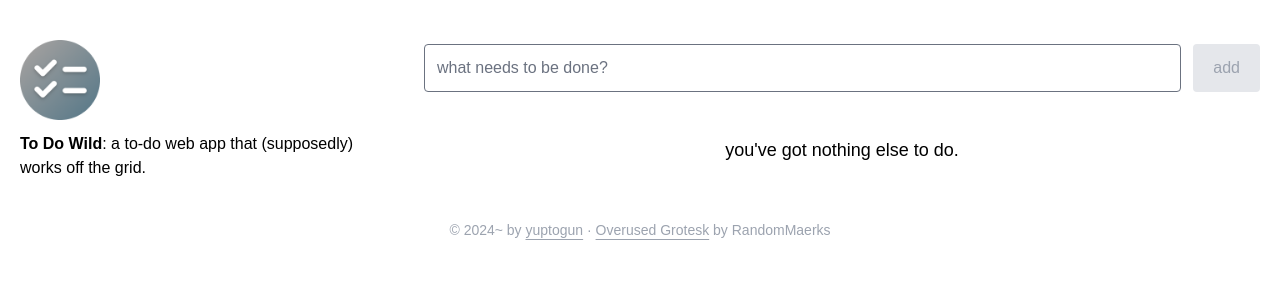
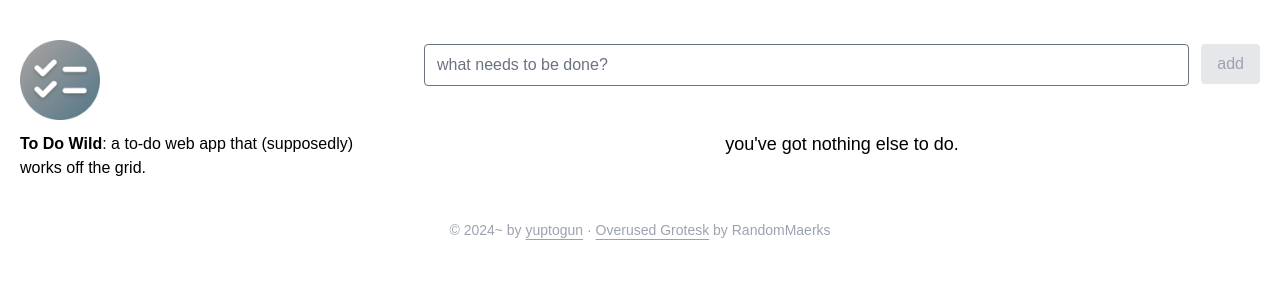
Before and after one commit to yuptogun/todo-wild, a Vue app: page / in a window 1280 px wide. Shown: the top 300 px of the page. Built offline with nearby package versions, Linux system fonts and the light colour scheme; a web font is replaced by a local one.

Commit message:
fixed styles

```diff
--- a/src/App.vue
+++ b/src/App.vue
@@ -3,8 +3,8 @@ import Todo from './components/Todo.vue';
 </script>
 
 <template>
-  <div class="container mx-auto">
-    <div class="flex flex-col mt-0 px-5 lg:flex-row lg:my-5 lg:gap-5">
+  <div class="container mx-auto px-5">
+    <div class="flex flex-col mt-0 lg:flex-row lg:my-5 lg:gap-5">
       <div class="mt-5 lg:my-5 lg:pe-5 lg:max-w-96">
         <a href="/">
           <img src="/icon-192.png" class="inline me-3 lg:block lg:me-0 mb-3 w-full max-w-10 md:max-w-20" alt="To Do Wild" />
--- a/src/components/todo/Form.vue
+++ b/src/components/todo/Form.vue
@@ -31,8 +31,12 @@ const addTodo = () => {
 <template>
   <form v-on:submit.prevent="addTodo">
     <div class="flex pb-3 gap-3">
-      <input type="text" v-model.trim="todoInput" class="form-input w-100 rounded flex-grow" placeholder="what needs to be done?" required />
-      <button type="submit" class="bg-gray-800 text-white rounded px-5 py-3 disabled:bg-gray-200 disabled:text-gray-400" :disabled="cannotAddTodo">add</button>
+      <div class="grow">
+        <input type="text" v-model.trim="todoInput" class="w-100 form-input rounded w-full" placeholder="what needs to be done?" required />
+      </div>
+      <div class="shrink">
+        <button type="submit" class="rounded px-4 py-2 bg-gray-800 text-white disabled:bg-gray-200 disabled:text-gray-400" :disabled="cannotAddTodo">add</button>
+      </div>
     </div>
   </form>
 </template>
```
